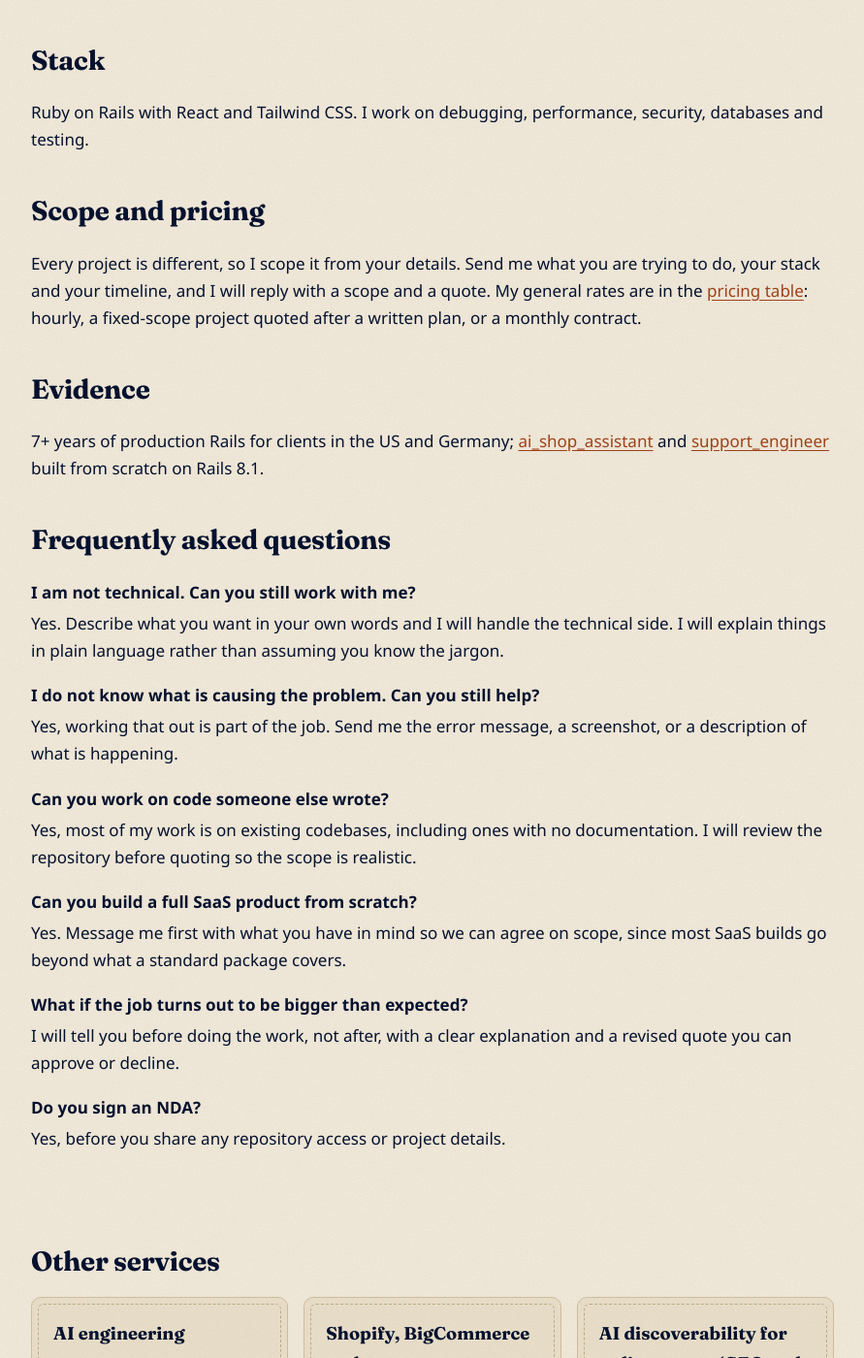
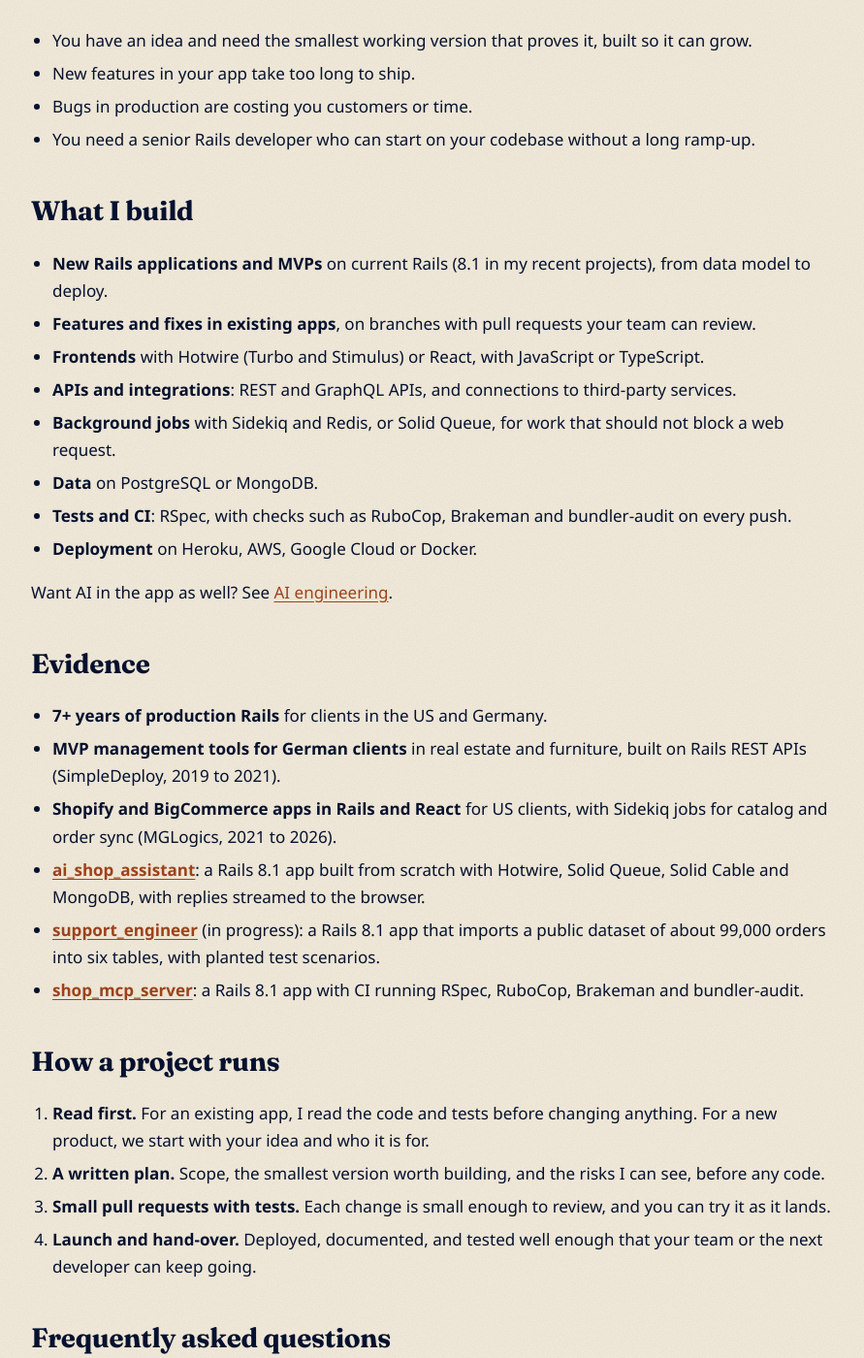
Before and after one commit to mjesar/mjesar.github.io, a Jekyll site: the page built from services/rails-development/index.md, in a window 1280 px wide and 1400 px high, scrolled down 595 px. Shown: the whole window at 97% size, without its empty margins (194-1085 px from the left). Built offline with Jekyll 4.4.1, drawn with Linux system fonts in a browser that asks for light colours; some of the changed text lies outside the part shown.

Commit message:
rewrite full-stack rails service page with new template

```diff
--- a/services/rails-development/index.md
+++ b/services/rails-development/index.md
@@ -1,29 +1,56 @@
 ---
 layout: service
 slug: rails-development
-title: "Rails fixes, upgrades and new features"
-description: "Fix bugs, upgrade and build new features or an MVP on your existing Ruby on Rails app. By Mohammad Ali Jesar."
+title: "Full-Stack Ruby on Rails Development: MVPs, New and Existing Apps"
+description: "Full-stack Ruby on Rails development: MVPs and new apps from idea to launch, plus features and fixes for existing Rails apps, with Hotwire or React and tests."
+promise: New Rails apps and MVPs from idea to launch, and steady, tested work on the Rails app you already run.
+contact_ask: whether this is a new product or an app you already run
 faq:
-  - q: "I am not technical. Can you still work with me?"
-    a: "Yes. Describe what you want in your own words and I will handle the technical side. I will explain things in plain language rather than assuming you know the jargon."
-  - q: "I do not know what is causing the problem. Can you still help?"
-    a: "Yes, working that out is part of the job. Send me the error message, a screenshot, or a description of what is happening."
-  - q: "Can you work on code someone else wrote?"
-    a: "Yes, most of my work is on existing codebases, including ones with no documentation. I will review the repository before quoting so the scope is realistic."
-  - q: "Can you build a full SaaS product from scratch?"
-    a: "Yes. Message me first with what you have in mind so we can agree on scope, since most SaaS builds go beyond what a standard package covers."
-  - q: "What if the job turns out to be bigger than expected?"
-    a: "I will tell you before doing the work, not after, with a clear explanation and a revised quote you can approve or decline."
-  - q: "Do you sign an NDA?"
-    a: "Yes, before you share any repository access or project details."
+  - q: "How do you plan an MVP?"
+    a: "I write down the one problem the product must solve first and the smallest set of features that proves it, and we agree on that before I write code. Everything else goes on a later list."
+  - q: "Hotwire or React?"
+    a: "Hotwire for most Rails apps, because it keeps the frontend in Rails and needs less code. React when the interface is very interactive or your team already uses it. I work with both."
+  - q: "Do you write tests?"
+    a: "Yes. I write RSpec tests with every change, and I stub external APIs so the suite is fast and does not spend money on API calls."
+  - q: "Can you join our existing team?"
+    a: "Yes. I am open to remote full-time roles and contracts. I work on branches with pull requests and code review, and I have worked remotely with clients in the US and Germany."
 ---
-## What I do
+## Who it is for
 
-- Fix bugs, errors and things that stopped working.
-- Build new features into an app you already have.
-- Turn your idea into a working product you can launch.
-- Add AI features: see [AI integration for Rails apps](/services/ai-in-rails/).
+Founders with an idea to turn into a product, CEOs and product teams with a Rails app that needs to move faster, and agencies that need a senior Rails developer for a client project.
 
-## Stack
+## Problems I solve
 
-Ruby on Rails with React and Tailwind CSS. I work on debugging, performance, security, databases and testing.
+- You have an idea and need the smallest working version that proves it, built so it can grow.
+- New features in your app take too long to ship.
+- Bugs in production are costing you customers or time.
+- You need a senior Rails developer who can start on your codebase without a long ramp-up.
+
+## What I build
+
+- **New Rails applications and MVPs** on current Rails (8.1 in my recent projects), from data model to deploy.
+- **Features and fixes in existing apps**, on branches with pull requests your team can review.
+- **Frontends** with Hotwire (Turbo and Stimulus) or React, with JavaScript or TypeScript.
+- **APIs and integrations**: REST and GraphQL APIs, and connections to third-party services.
+- **Background jobs** with Sidekiq and Redis, or Solid Queue, for work that should not block a web request.
+- **Data** on PostgreSQL or MongoDB.
+- **Tests and CI**: RSpec, with checks such as RuboCop, Brakeman and bundler-audit on every push.
+- **Deployment** on Heroku, AWS, Google Cloud or Docker.
+
+Want AI in the app as well? See [AI engineering](/services/ai-in-rails/).
+
+## Evidence
+
+- **7+ years of production Rails** for clients in the US and Germany.
+- **MVP management tools for German clients** in real estate and furniture, built on Rails REST APIs (SimpleDeploy, 2019 to 2021).
+- **Shopify and BigCommerce apps in Rails and React** for US clients, with Sidekiq jobs for catalog and order sync (MGLogics, 2021 to 2026).
+- **[ai_shop_assistant](/projects/ai_shop_assistant/)**: a Rails 8.1 app built from scratch with Hotwire, Solid Queue, Solid Cable and MongoDB, with replies streamed to the browser.
+- **[support_engineer](/projects/support_engineer/)** (in progress): a Rails 8.1 app that imports a public dataset of about 99,000 orders into six tables, with planted test scenarios.
+- **[shop_mcp_server](/projects/shop_mcp_server/)**: a Rails 8.1 app with CI running RSpec, RuboCop, Brakeman and bundler-audit.
+
+## How a project runs
+
+1. **Read first.** For an existing app, I read the code and tests before changing anything. For a new product, we start with your idea and who it is for.
+2. **A written plan.** Scope, the smallest version worth building, and the risks I can see, before any code.
+3. **Small pull requests with tests.** Each change is small enough to review, and you can try it as it lands.
+4. **Launch and hand-over.** Deployed, documented, and tested well enough that your team or the next developer can keep going.
```
